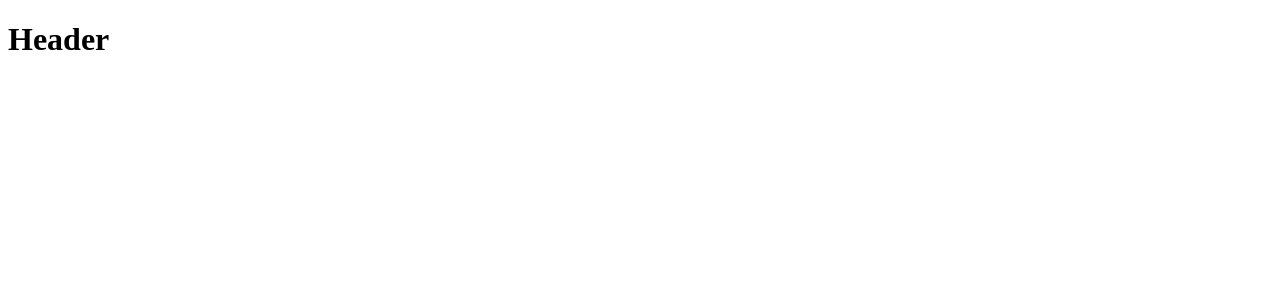
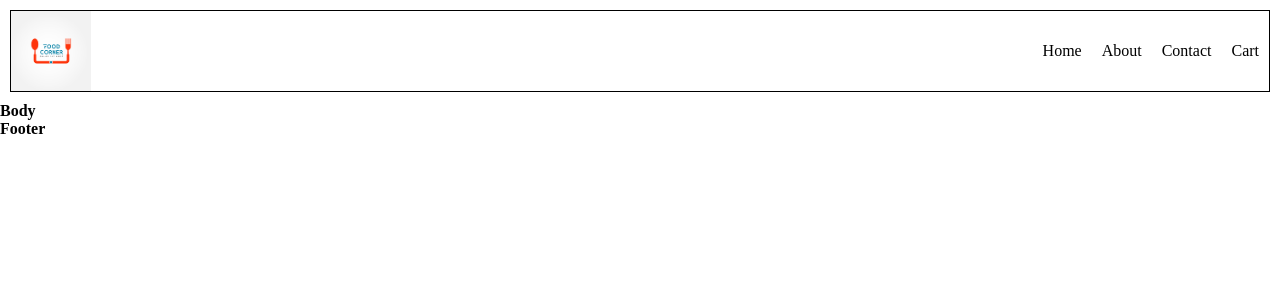
Before and after one commit to Aniket-ap/CuisineCorner, a React (Vite) app: page / in a window 1280 px wide. Shown: the top 300 px of the page. Built offline with nearby package versions, Linux system fonts and the light colour scheme.

Commit message:
folder rearranged

```diff
--- a/App.js
+++ /dev/null
@@ -1,13 +0,0 @@
-import React from "react";
-import ReactDOM from "react-dom/client"
-
-const Header = () => {
-    return(
-        <div>
-            <h1>Header</h1>
-        </div>
-    )
-}
-
-const root = ReactDOM.createRoot(document.getElementById("root"));
-root.render(<Header/>)
--- a/index.css
+++ b/index.css
@@ -0,0 +1,27 @@
+*{
+    margin: 0;
+    padding: 0;
+    box-sizing: border-box;
+}
+
+.header{
+    display: flex;
+    justify-content: space-between;
+    align-items: center;
+    margin: 10px;
+    border: 1px solid rgb(0, 0, 0);
+}
+
+.nav-items > ul{
+    list-style-type: none;
+    display: flex;
+}
+
+.nav-items > ul > li{
+    padding: 10px;
+    cursor: pointer;
+}
+
+.logo{
+    width: 80px;
+}
--- a/index.html
+++ b/index.html
@@ -5,13 +5,14 @@
     <meta charset="UTF-8">
     <meta http-equiv="X-UA-Compatible" content="IE=edge">
     <meta name="viewport" content="width=device-width, initial-scale=1.0">
+    <link rel="stylesheet" href="./index.css">
     <title>KitchenKorner</title>
 </head>
 
 <body>
     <div id="root"></div>
 
-    <script type="module" src="./App.js"></script>
+    <script type="module" src="./src/App.js"></script>
 </body>
 
 </html>
--- /dev/null
+++ b/src/App.js
@@ -0,0 +1,39 @@
+import React from "react";
+import ReactDOM from "react-dom/client";
+import Header from "./components/Header.js";
+import Body from "./components/Body.js";
+import Footer from "./components/Footer.js";
+
+const AppLayout = () => {
+  return (
+    <>
+      <Header />
+      <Body />
+      <Footer />
+    </>
+  );
+};
+
+const root = ReactDOM.createRoot(document.getElementById("root"));
+root.render(<AppLayout />);
+
+// App Planning
+
+/**
+ * Header
+ *      - Logo
+ *      - Nav Items
+ *      - Cart
+ * Body
+ *      - SearchBar
+ *      - Restaurant List
+ *          - Restaurant Card
+ *              - Image
+ *              - Name
+ *              - Ratings
+ *              - Cusines
+ * Footer
+ *      - Links
+ *      - Copyrights
+ *
+ */
--- /dev/null
+++ b/src/components/Body.js
@@ -0,0 +1,11 @@
+import React from 'react'
+
+const Body = () => {
+    return (
+      <div>
+        <h4>Body</h4>
+      </div>
+    );
+  };
+
+export default Body
--- /dev/null
+++ b/src/components/Footer.js
@@ -0,0 +1,11 @@
+import React from "react";
+
+const Footer = () => {
+  return (
+    <div>
+      <h4>Footer</h4>
+    </div>
+  );
+};
+
+export default Footer;
--- /dev/null
+++ b/src/components/Header.js
@@ -0,0 +1,28 @@
+import React from "react";
+import Logo from "../../vectorstock_33649353.png";
+
+const Title = () => {
+  return (
+    <>
+      <img className="logo" src={Logo} alt="logo" />
+    </>
+  );
+};
+
+const Header = () => {
+  return (
+    <div className="header">
+      <Title/>
+      <div className="nav-items">
+        <ul>
+          <li>Home</li>
+          <li>About</li>
+          <li>Contact</li>
+          <li>Cart</li>
+        </ul>
+      </div>
+    </div>
+  );
+};
+
+export default Header;
--- /dev/null
+++ b/src/config.js
@@ -0,0 +1 @@
+export const IMG_CDN_URL = "https://res.cloudinary.com/swiggy/image/upload/fl_lossy,f_auto,q_auto,w_660/"
```
Also changed, not shown: vectorstock_33649353.png (added), 1 other file (tests, documents, lock files or other folders).
